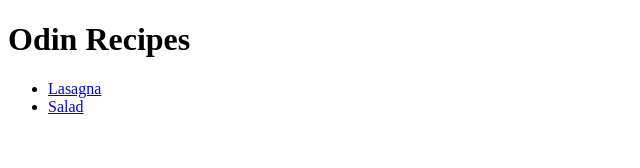
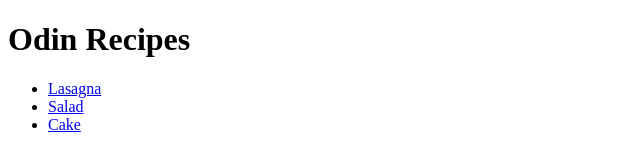
Before and after one commit to indigoscipio/odin-recipes, a plain HTML site: page index.html in a window 1280 px wide. Shown: the full height of the page, 0-640 px from the left. Drawn offline with Linux system fonts and the light colour scheme.

Commit message:
fixed cake html

```diff
--- a/index.html
+++ b/index.html
@@ -12,6 +12,8 @@
     <ul>
         <li><a href="./lasangna.html">Lasagna</a></li>
         <li><a href="./salad.html">Salad</a></li>
+        <li><a href="./cake.html">Cake</a></li>
     </ul>
+
 </body>
 </html>
```
